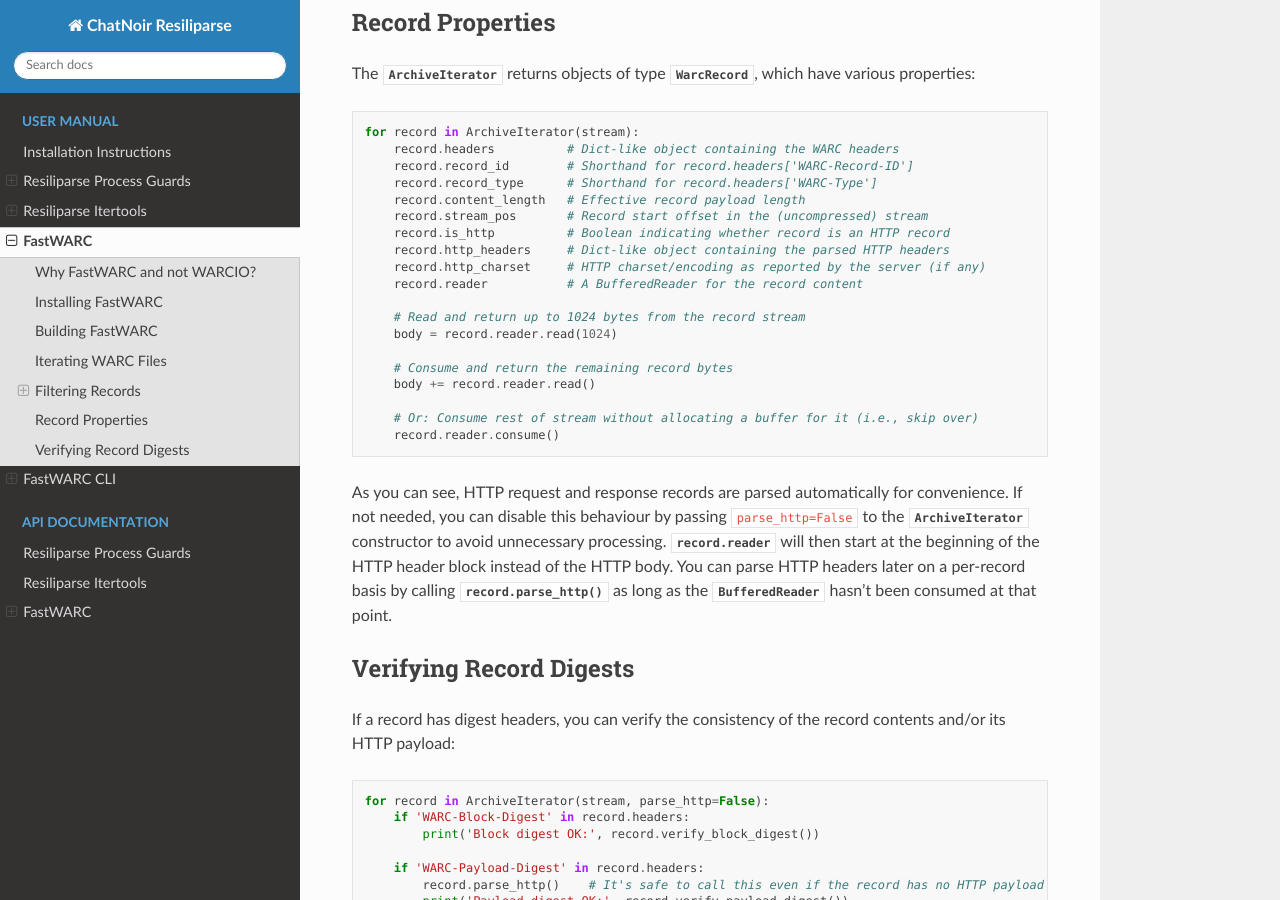
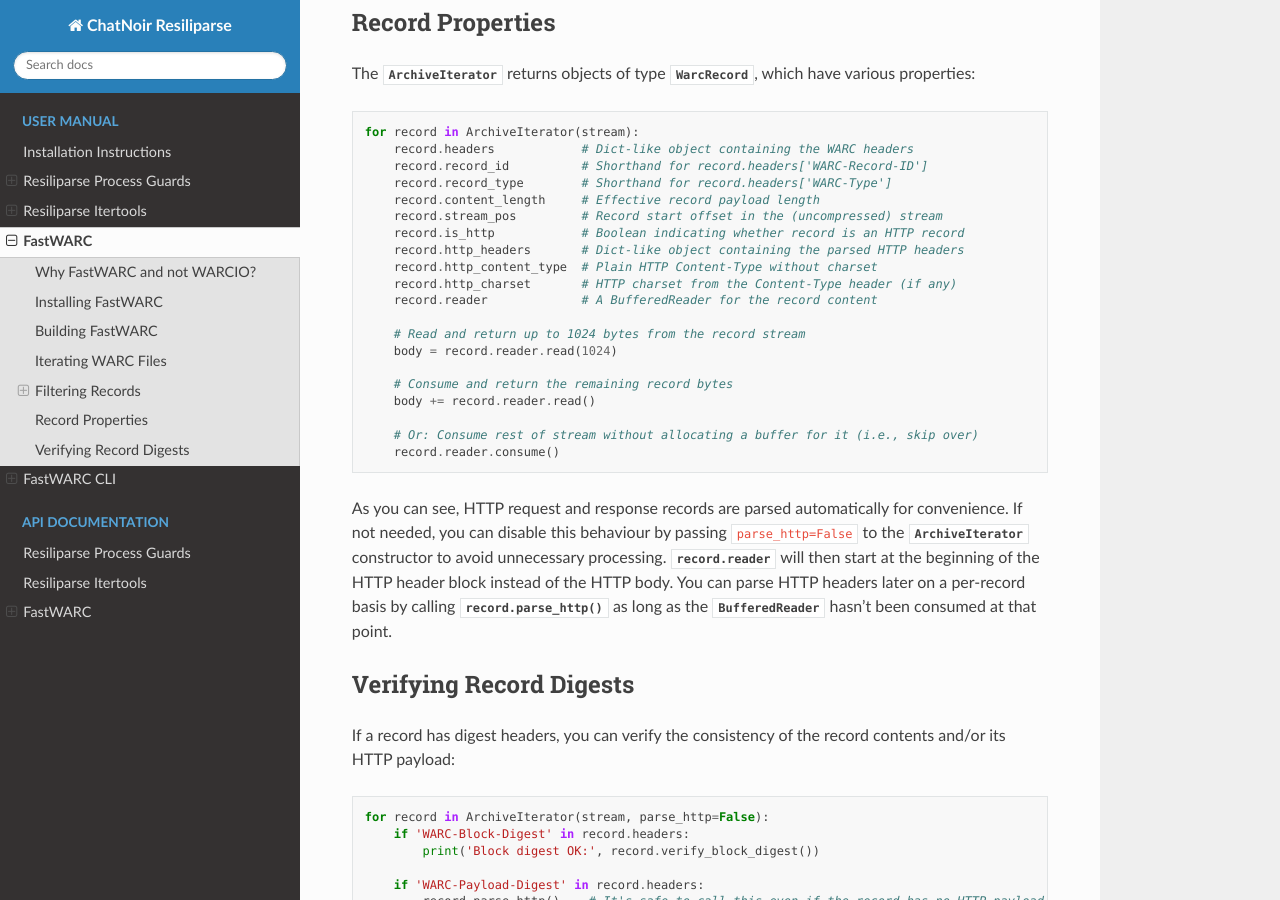
Before and after one commit to chatnoir-eu/chatnoir-resiliparse, a Sphinx documentation site: the page built from docs/man/fastwarc.rst, in a window 1280 px wide and 900 px high, scrolled down 4274 px. Built offline with Sphinx 7.4.7 and the Read the Docs theme 2.0.0, drawn with Linux system fonts in a browser that asks for light colours.

Commit message:
Extract HTTP Content-Type and add it as WarcRecord property

```diff
--- a/docs/man/fastwarc.rst
+++ b/docs/man/fastwarc.rst
@@ -179,15 +179,16 @@ The :class:`.ArchiveIterator` returns objects of type :class:`.WarcRecord`, whic
 .. code-block:: python
 
   for record in ArchiveIterator(stream):
-      record.headers          # Dict-like object containing the WARC headers
-      record.record_id        # Shorthand for record.headers['WARC-Record-ID']
-      record.record_type      # Shorthand for record.headers['WARC-Type']
-      record.content_length   # Effective record payload length
-      record.stream_pos       # Record start offset in the (uncompressed) stream
-      record.is_http          # Boolean indicating whether record is an HTTP record
-      record.http_headers     # Dict-like object containing the parsed HTTP headers
-      record.http_charset     # HTTP charset/encoding as reported by the server (if any)
-      record.reader           # A BufferedReader for the record content
+      record.headers            # Dict-like object containing the WARC headers
+      record.record_id          # Shorthand for record.headers['WARC-Record-ID']
+      record.record_type        # Shorthand for record.headers['WARC-Type']
+      record.content_length     # Effective record payload length
+      record.stream_pos         # Record start offset in the (uncompressed) stream
+      record.is_http            # Boolean indicating whether record is an HTTP record
+      record.http_headers       # Dict-like object containing the parsed HTTP headers
+      record.http_content_type  # Plain HTTP Content-Type without charset
+      record.http_charset       # HTTP charset from the Content-Type header (if any)
+      record.reader             # A BufferedReader for the record content
 
       # Read and return up to 1024 bytes from the record stream
       body = record.reader.read(1024)
```
Also changed, not shown: 1 other file.
